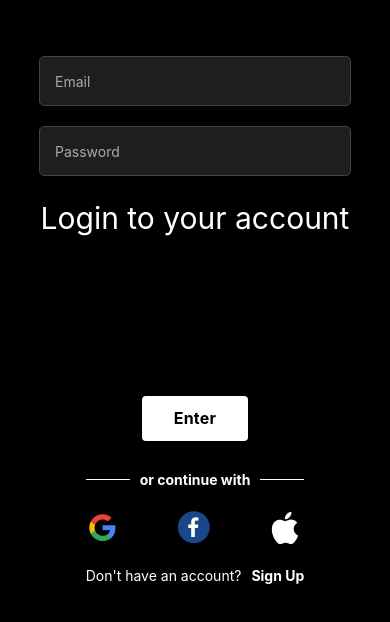
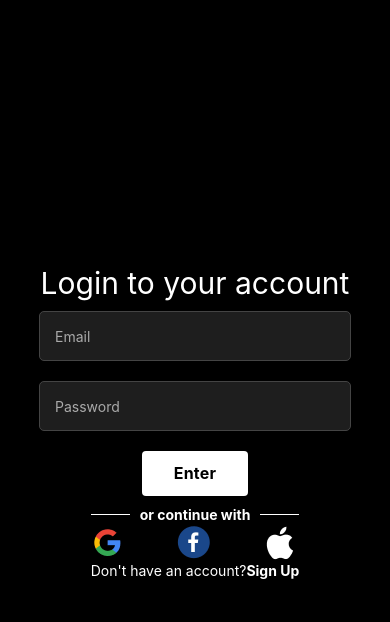
Before and after one commit to RuanVFeitosa/Sonora, a React Native app: screen /Login in a window 390 px wide. Shown: the top 622 px of the page. Built offline with nearby package versions, Linux system fonts and the light colour scheme; no server answers.

Commit message:
arrumando a tela de login

```diff
--- a/MainNavigator.js
+++ b/MainNavigator.js
@@ -42,7 +42,7 @@ export default function MainNavigator() {
       }}
     >
       <Stack.Navigator
-        initialRouteName="Fav"
+        initialRouteName="Login"
         screenOptions={{
           headerShown: false,
         }}
--- a/src/Pages/Favorites.js
+++ b/src/Pages/Favorites.js
@@ -36,6 +36,7 @@ export default function Favorites() {
 
       const response = await axios.get("http://192.168.15.8:7050/musicfavorita/", {headers : {'Authorization' : token}});
 
+
       for(const musicaObj of response.data.musicasFavoritas){
         musica.push(musicaObj);
       }
@@ -50,6 +51,9 @@ export default function Favorites() {
         // Adicionando a mensagem de erro na tela
         // createTwoButtonAlert(error.response.data.msg);
         console.error(error.response.status);
+        if(error.response.status === 401){
+          navigation.navigate('Login');
+        }
         console.error(error.response.headers);
       } else if (error.request) {
         console.error(error.request);
--- a/src/Pages/Login.js
+++ b/src/Pages/Login.js
@@ -1,6 +1,6 @@
 import React, { useEffect, useState } from "react";
-import * as Keychain from 'react-native-keychain';
-import  AsyncStorage from "@react-native-async-storage/async-storage";
+import * as Keychain from "react-native-keychain";
+import AsyncStorage from "@react-native-async-storage/async-storage";
 import {
   Button,
   Text,
@@ -10,6 +10,7 @@ import {
   Pressable,
   TextInput,
   Alert,
+  ScrollView,
 } from "react-native";
 import { useNavigation } from "@react-navigation/native";
 import Logo from "../../assets/Logo-sf.png";
@@ -25,22 +26,19 @@ export default function Sign(props) {
   const [email, setEmail] = useState("");
   const [password, setPassword] = useState("");
 
-
   // Função para aparecer mensagem de erro na tela
   const createTwoButtonAlert = (subTitle) =>
     Alert.alert("Erro", subTitle, [
       {
-        text: 'Cancel',
-        onPress: () => console.log('Cancel Pressed'),
-        style: 'cancel',
+        text: "Cancel",
+        onPress: () => console.log("Cancel Pressed"),
+        style: "cancel",
       },
-      {text: 'OK', onPress: () => console.log('OK Pressed')},
+      { text: "OK", onPress: () => console.log("OK Pressed") },
     ]);
-
 
   const login = async () => {
     try {
-
       // Criando variavel para armazenar os dados
       const data = {
         email: email,
@@ -48,16 +46,20 @@ export default function Sign(props) {
       };
 
       // Fazendo a requisição na API para fazer o login
-      const response = await axios.post('http://192.168.15.8:7050/user/login', data, {'Content-Type': 'application/json'} );
+      const response = await axios.post(
+        "http://192.168.15.8:7050/user/login",
+        data,
+        { "Content-Type": "application/json" }
+      );
 
       // Armazenando o token
-      await AsyncStorage.setItem('token', response.data.login);
-      navigation.navigate('Home');
+      await AsyncStorage.setItem("token", response.data.login);
+      navigation.navigate("Home");
       // console.log(await AsyncStorage.getItem('token'));
     } catch (error) {
       // Tratando os erros
       if (error.response) {
-        console.log("data",error.response.data.msg);
+        console.log("data", error.response.data.msg);
         // Adicionando a mensagem de erro na tela
         createTwoButtonAlert(error.response.data.msg);
         console.error(error.response.status);
@@ -65,19 +67,16 @@ export default function Sign(props) {
       } else if (error.request) {
         console.error(error.request);
       } else {
-        console.error('Erroor', error.message);
+        console.error("Erroor", error.message);
       }
       console.error(error.config);
-
     }
-
   };
-
-
 
   return (
     <>
-      <View style={styles.container}>
+      <ScrollView  contentContainerStyle={styles.container}>
+        <View style={styles.containerView}>
           <Text style={styles.title}>Login to your account</Text>
 
           {/* Formulário de Login */}
@@ -104,8 +103,6 @@ export default function Sign(props) {
           </Pressable>
 
           <View style={styles.containerInfo}>
-
-
             <View style={styles.containerLine}>
               <View style={styles.line} />
               <Text style={styles.textLine}>or continue with</Text>
@@ -123,7 +120,7 @@ export default function Sign(props) {
                 Don't have an account?
                 <Pressable
                   style={styles.signUpButton}
-                onPress={() => navigation.navigate('Sign')}
+                  onPress={() => navigation.navigate("Sign")}
                 >
                   <Text style={styles.textSignUp}>Sign Up</Text>
                 </Pressable>
@@ -131,24 +128,44 @@ export default function Sign(props) {
             </View>
           </View>
         </View>
+      </ScrollView>
+      {/* <View style={styles.container}>
+
+      </View> */}
     </>
   );
 }
 
 const styles = StyleSheet.create({
-  msgErroOculta : {
-    display : 'none',
+  msgErroOculta: {
+    display: "none",
     // color : 'white'
   },
-  msgErro : {
-    display : 'flex',
-    color : 'white'
+  msgErro: {
+    display: "flex",
+    color: "white",
   },
   container: {
     display: "flex",
-    alignItems: "center",
-    flex: 3,
+    // alignItems: "center",
+    justifyContent : 'center',
+    // flex: 3,
+    flex : 1,
+    // height : '100%',
     backgroundColor: "#000000",
+  },
+
+  containerView : {
+    // display : 'flex',
+    // flexGrow : 1,
+    justifyContent : 'center',
+    // alignContent : 'center',
+    alignItems: 'center',
+    // backgroundColor : 'blue',
+    height : '100%',
+    flex : 1,
+
+    // marginTop : 10
   },
 
   image: {
@@ -161,8 +178,8 @@ const styles = StyleSheet.create({
   title: {
     fontSize: 30,
     color: "white",
-    marginBottom: 10,
-    top: 200,
+    // marginBottom: 10,
+    // top: 200,
   },
 
   input: {
@@ -174,7 +191,7 @@ const styles = StyleSheet.create({
     borderRadius: 5,
     marginVertical: 10,
     borderWidth: 1,
-    top: 200,
+    // top: 200,
     borderColor: "#444",
   },
 
@@ -186,14 +203,14 @@ const styles = StyleSheet.create({
   },
 
   containerInfo: {
-    top: 220,
+    // top: 220,
     display: "flex",
   },
 
   containerLine: {
     flexDirection: "row",
     alignItems: "center",
-    paddingBottom: 20,
+    // paddingBottom: 20,
   },
 
   line: {
@@ -217,7 +234,7 @@ const styles = StyleSheet.create({
     elevation: 3,
     backgroundColor: "white",
     marginVertical: 10,
-    top: 200,
+    // top: 200,
   },
 
   textButton: {
@@ -231,11 +248,11 @@ const styles = StyleSheet.create({
   account: {
     alignItems: "center",
     color: "white",
-    marginTop: 20,
+    // marginTop: 20,
   },
 
   textSignUp: {
-    marginLeft: 10,
+    // marginLeft: 10,
     color: "white",
     fontWeight: "bold",
   },
```
Lines whose indentation alone changed are shown as unchanged.
